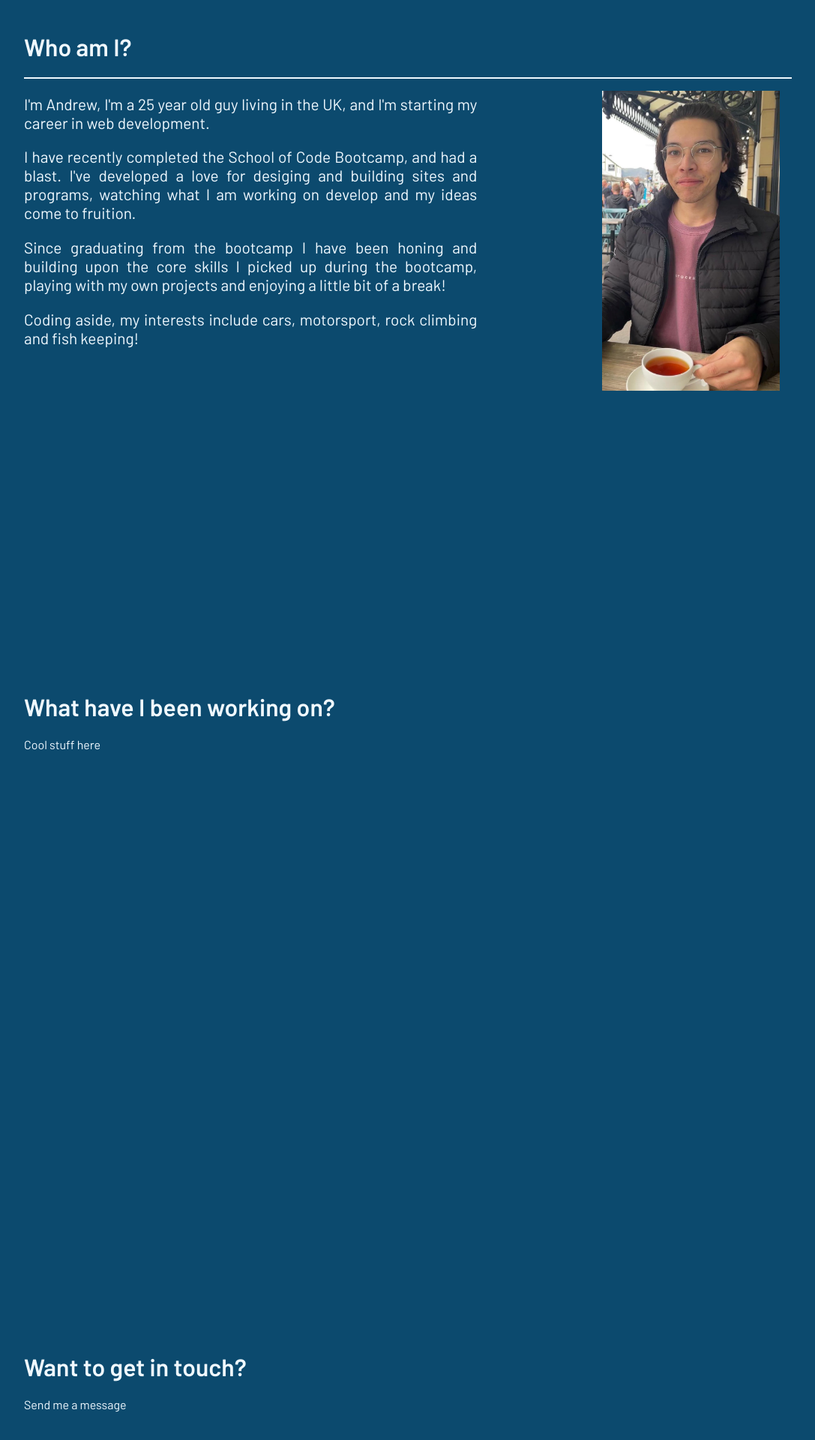
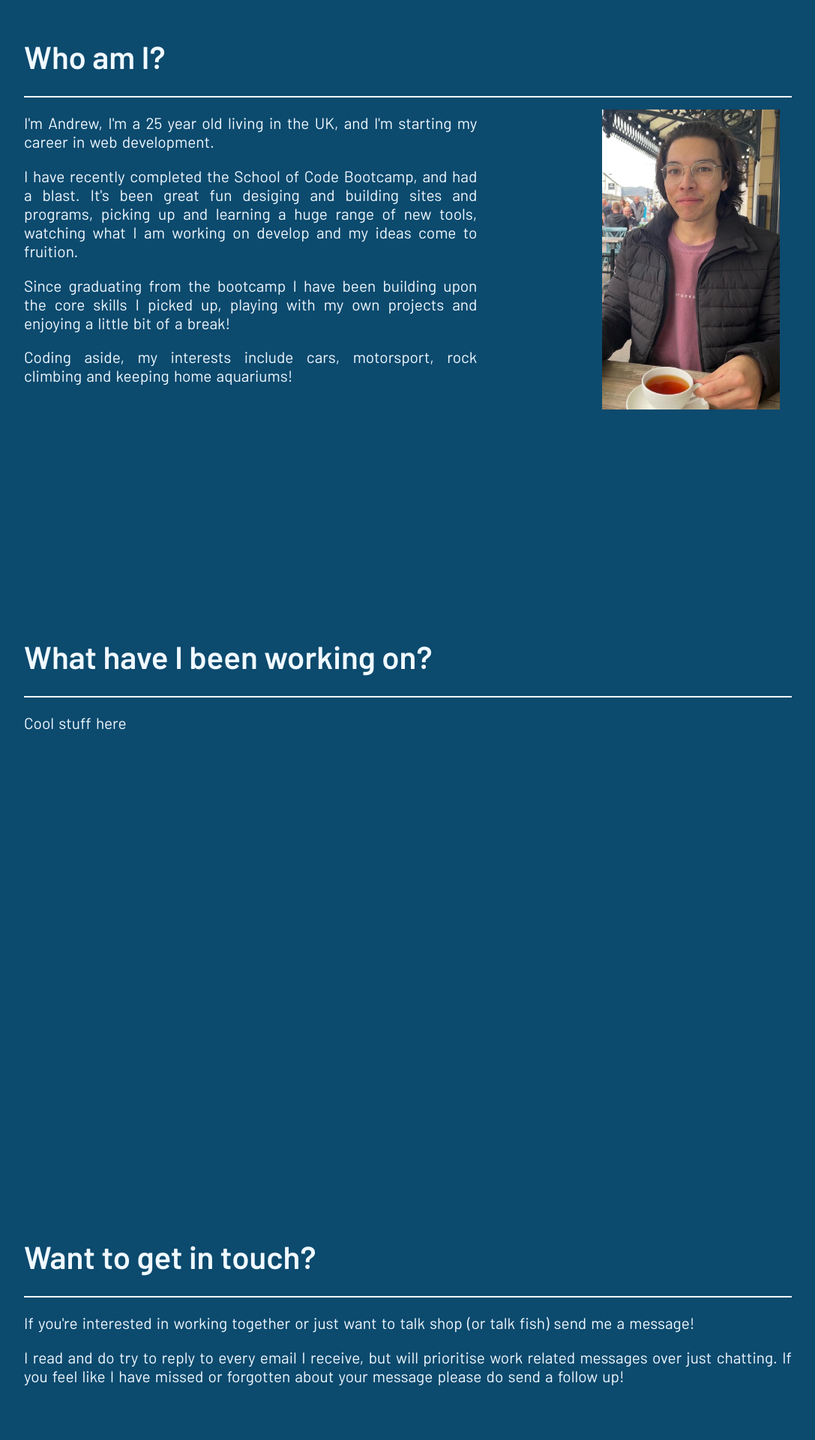
Before and after one commit to AndyRoo0/portfolio, a React (Create React App) app: page / in a window 1280 px wide. Shown: the part 858-2778 px from the top of the page at 75% size, without its empty margins (96-1183 px from the left). Built offline with nearby package versions, Linux system fonts and the light colour scheme.

Commit message:
Created the contact page

```diff
--- a/src/App/App.css
+++ b/src/App/App.css
@@ -5,6 +5,16 @@
 
 .line {
   border-bottom: 2px solid var(--sky);
+}
+
+.line h1 {
+  font-size: calc(10px + 4vh);
+}
+
+p {
+  word-spacing: 2px;
+  font-size: calc(8px + 1vw);
+  text-align: justify;
 }
 
 a {
--- a/src/Components/About/About.css
+++ b/src/Components/About/About.css
@@ -1,6 +1,6 @@
 .whoami {
   margin: 0;
-  min-height: 100vh;
+  min-height: 90vh;
   background-color: var(--ocean);
   padding-top: 10vh;
   padding-left: 10vw;
@@ -14,9 +14,7 @@
 }
 
 .paragraph p {
-  font-size: calc(8px + 1vw);
   max-width: 80%;
-  text-align: justify;
 }
 
 .portrait {
--- a/src/Components/About/About.js
+++ b/src/Components/About/About.js
@@ -11,26 +11,26 @@ function About() {
       <div className='inline'>
         <div className='paragraph'>
           <p>
-            I'm Andrew, I'm a 25 year old guy living in the UK, and I'm starting
-            my career in web development.
+            I'm Andrew, I'm a 25 year old living in the UK, and I'm starting my
+            career in web development.
           </p>
           <p>
             I have recently completed the{' '}
             <a href='https://www.schoolofcode.co.uk/'>
               School of Code Bootcamp
             </a>
-            , and had a blast. I've developed a love for desiging and building
-            sites and programs, watching what I am working on develop and my
-            ideas come to fruition.
+            , and had a blast. It's been great fun desiging and building sites
+            and programs, picking up and learning a huge range of new tools,
+            watching what I am working on develop and my ideas come to fruition.
           </p>
           <p>
-            Since graduating from the bootcamp I have been honing and building
-            upon the core skills I picked up during the bootcamp, playing with
-            my own projects and enjoying a little bit of a break!
+            Since graduating from the bootcamp I have been building upon the
+            core skills I picked up, playing with my own projects and enjoying a
+            little bit of a break!
           </p>
           <p>
             Coding aside, my interests include cars, motorsport, rock climbing
-            and fish keeping!
+            and keeping home aquariums!
           </p>
         </div>
         <img className='portrait' src={portrait} alt='Me' />
--- a/src/Components/Contact/Contact.css
+++ b/src/Components/Contact/Contact.css
@@ -1,8 +1,16 @@
 .contactpage {
-  min-height: 100vh;
+  min-height: 90vh;
   background-color: var(--ocean);
   padding-top: 10vh;
   padding-left: 10vw;
   padding-right: 10vw;
   color: var(--sky);
 }
+
+.links {
+  display: flex;
+  padding-top: 20vh;
+  justify-content: space-around;
+  align-items: center;
+  font-size: 4vw;
+}
--- a/src/Components/Contact/Contact.js
+++ b/src/Components/Contact/Contact.js
@@ -1,11 +1,47 @@
 import React from 'react';
 import './Contact.css';
+import { BsGithub } from 'react-icons/bs';
+import { BsLinkedin } from 'react-icons/bs';
+import { MdEmail } from 'react-icons/md';
 
 function Contact() {
   return (
     <div className='contactpage'>
-      <h1>Want to get in touch?</h1>
-      <p>Send me a message</p>
+      <div className='line'>
+        <h1>Want to get in touch?</h1>
+      </div>
+      <p>
+        If you're interested in working together or just want to talk shop (or
+        talk fish) send me a message!
+      </p>
+      <p>
+        I read and do try to reply to every email I receive, but will prioritise
+        work related messages over just chatting. If you feel like I have missed
+        or forgotten about your message please do send a follow up!{' '}
+      </p>
+      <div className='links'>
+        <a
+          href='mailto:andrew@eseeds.com'
+          target='_blank'
+          rel='noopener noreferrer'
+        >
+          <MdEmail />
+        </a>
+        <a
+          href='https://github.com/AndyRoo0'
+          target='_blank'
+          rel='noopener noreferrer'
+        >
+          <BsGithub />
+        </a>
+        <a
+          href='https://www.linkedin.com/in/andrewrohling/'
+          target='_blank'
+          rel='noopener noreferrer'
+        >
+          <BsLinkedin />
+        </a>
+      </div>
     </div>
   );
 }
--- a/src/Components/Footer/Footer.css
+++ b/src/Components/Footer/Footer.css
@@ -7,6 +7,14 @@
   padding-right: 10vw;
 }
 
+.foot a {
+  text-decoration: underline;
+}
+
+.foot p {
+  font-size: initial;
+}
+
 .footcontainer {
   min-height: 5vh;
   border-top: 2px solid var(--sky);
--- a/src/Components/Footer/Footer.js
+++ b/src/Components/Footer/Footer.js
@@ -6,13 +6,38 @@ function Footer() {
     <div className='foot'>
       <div className='footcontainer'>
         <p>Site built by Andrew - Thanks for stopping by!</p>
-        <a href='https://github.com/AndyRoo0/portfolio'>
+        <a
+          href='https://github.com/AndyRoo0/portfolio'
+          target='_blank'
+          rel='noopener noreferrer'
+        >
           See this project on GitHub!
         </a>
-        <a href='https://www.websitecarbon.com/'>This website is sustainable</a>
-        <a href='https://codepen.io/raykuo/pen/QgaKrr'>
-          SVG waves credit to Ray
+        <a
+          href='https://www.websitecarbon.com/'
+          target='_blank'
+          rel='noopener noreferrer'
+        >
+          This website is sustainable
         </a>
+        <p>
+          SVG waves credit to{' '}
+          <a
+            href='https://www.raykuo.com/'
+            target='_blank'
+            rel='noopener noreferrer'
+          >
+            Ray's
+          </a>{' '}
+          work on{' '}
+          <a
+            href='https://codepen.io/raykuo/pen/QgaKrr'
+            target='_blank'
+            rel='noopener noreferrer'
+          >
+            Codepen
+          </a>
+        </p>
       </div>
     </div>
   );
--- a/src/Components/Projects/Projects.css
+++ b/src/Components/Projects/Projects.css
@@ -1,5 +1,5 @@
 .projects {
-  min-height: 100vh;
+  min-height: 90vh;
   background-color: var(--ocean);
   padding-top: 10vh;
   padding-left: 10vw;
--- a/src/Components/Projects/Projects.js
+++ b/src/Components/Projects/Projects.js
@@ -5,7 +5,9 @@ import './Projects.css';
 function Projects() {
   return (
     <div className='projects'>
-      <h1>What have I been working on?</h1>
+      <div className='line'>
+        <h1>What have I been working on?</h1>
+      </div>
       <p>Cool stuff here</p>
     </div>
   );
```
